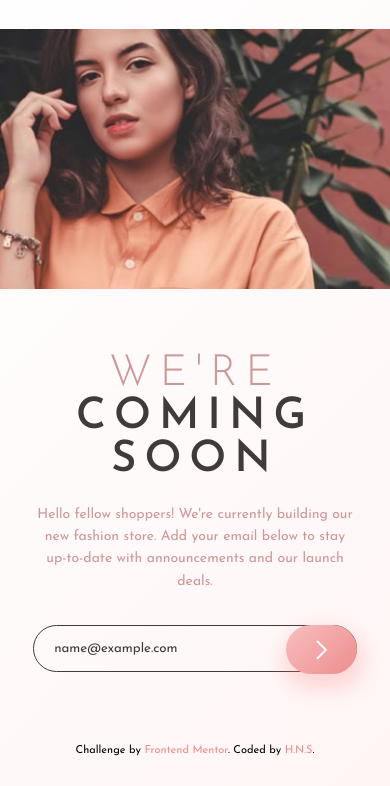
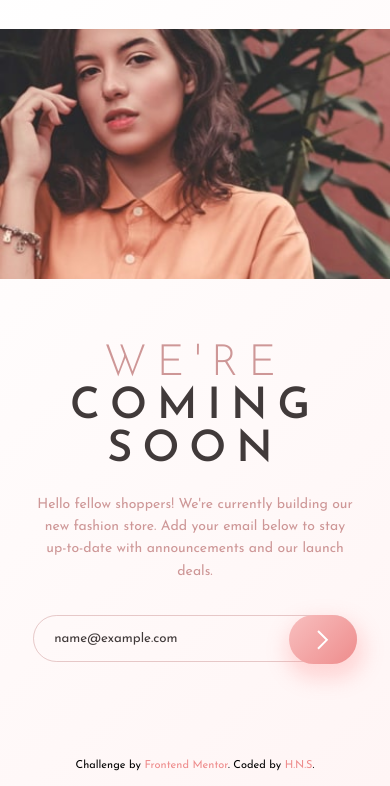
Before and after one commit to hns-dev/frontendMentor-base-apparel-coming-soon-page, a plain HTML site: page index.html in a window 390 px wide. Both pictures are taken after typing "name@example.com" into the empty fields and a click on the button 321 px from the left and 707 px from the top of the page. Shown: the part 58-844 px from the top of the page. Drawn offline with Linux system fonts and the light colour scheme.

Commit message:
Fixed form validation styles.

```diff
--- a/CSS/style.scss
+++ b/CSS/style.scss
@@ -43,10 +43,11 @@ body {
 
 .container {
   width: 83%;
-  max-width: 950px;
+  max-width: 1100px;
   margin: 0 auto;
 }
 
+// Header
 header {
   padding: 2em 0;
   display: flex;
@@ -66,26 +67,24 @@ header {
   }
 }
 
+// Hero section
 .hero-section {
   .hero-img {
-    img {
     width: 100%;
-      height: 100%;
-      object-fit: cover;
+    height: 250px;
+    background: url("../images/hero-mobile.jpg") no-repeat center/cover;
   }
-  }
+
   .hero-text {
     padding: 4em 0;
-    // text-align: center;
+    text-align: center;
 
     h1 {
       font-size: 2.7em;
-      //   font-weight: 300;
       line-height: 1;
       text-transform: uppercase;
-      letter-spacing: 8px;
+      letter-spacing: 10px;
       color: $dark-grayish-red;
-      text-align: center;
 
       span {
         font-weight: 300;
@@ -97,16 +96,19 @@ header {
       margin: 1.5em 0;
       font-size: 14px;
       color: $desaturated-red;
-      text-align: center;
     }
 
     form {
       margin-top: 2em;
+      text-align: left;
+
+      .form-control {
         position: relative;
 
         input[type="email"] {
           width: 100%;
           padding: 1.2em 1.5em;
+          border: none;
           border: 1px solid $try;
           border-radius: 55px;
           outline: none;
@@ -123,24 +125,6 @@ header {
           opacity: 0.5;
         }
 
-      input:valid,
-      input:focus,
-      input:active {
-        border: 1px solid $try;
-      }
-
-      input:invalid {
-        border: 2px solid $soft-red;
-      }
-
-      // input:required {
-      //   border: 0.1px solid $try;
-      // }
-
-      // input:required:invalid {
-      //   border: 2px solid $soft-red;
-      // }
-
         input:-webkit-autofill,
         input:-webkit-autofill:hover,
         input:-webkit-autofill:focus,
@@ -156,11 +140,8 @@ header {
           transition: background-color 5000s ease-in-out 0s;
         }
 
-      .error {
-        color: $soft-red;
-        text-align: left;
-        font-size: 13px;
-        padding-left: 1.5em;
+        input.error-border {
+          border: 2px solid $soft-red;
         }
 
         .error-icon {
@@ -176,29 +157,41 @@ header {
           top: 0;
           right: 0;
           border-radius: 55px;
-        padding: 1.1em 2.2em;
+          padding: 1.1em 2.1em;
           outline: none;
           border: none;
-        background: linear-gradient(135deg, hsl(0, 80%, 86%), hsl(0, 74%, 74%));
+          background: linear-gradient(
+            135deg,
+            hsl(0, 80%, 86%),
+            hsl(0, 74%, 74%)
+          );
           box-shadow: 2px 10px 20px 5px rgba(283, 140, 140, 0.3);
-        transition: background 5000s ease-in-out 0s;
+          transition: all 5000s ease-in-out 0s;
         }
 
         button:hover {
-        background: $col3;
+          background-color: $col3;
+        }
+      }
+
+      .error {
+        color: $soft-red;
+        text-align: left;
+        font-size: 12px;
+        padding-left: 1.5em;
       }
     }
   }
-}
-
-.hero-desktop {
-  display: none;
 }
 
 .attribution {
   font-size: 11px;
   text-align: center;
   columns: $desaturated-red;
+
+  // width: 100%;
+  // position: absolute;
+  // bottom: 0;
 }
 .attribution a {
   color: hsl(0, 74%, 74%);
@@ -219,32 +212,6 @@ header {
     }
   }
 }
-
-// @media (min-width: 850px) {
-//   .container {
-//     width: 60%;
-//   }
-
-//   .hero-section {
-//     .hero-img {
-//       max-height: 380px;
-//       overflow: hidden;
-
-//       img {
-//         max-width: 100%;
-//         height: auto;
-//         object-fit: contain;
-//         object-position: bottom;
-//       }
-//     }
-
-//     .hero-text {
-//       h1 {
-//         font-size: 3.5em;
-//       }
-//     }
-//   }
-// }
 
 @media (min-width: 970px) {
   body {
@@ -284,11 +251,7 @@ header {
     .hero-img {
       flex: 45%;
       height: 100%;
-      img {
-        max-width: 100%;
-        // height: 100%;
-        object-fit: 100%;
-      }
+      background: url("../images/hero-desktop.jpg") no-repeat center/cover;
     }
 
     .hero-text {
@@ -319,14 +282,6 @@ header {
     }
   }
 
-  .hero-mobile {
-    display: none;
-  }
-
-  .hero-desktop {
-    display: block;
-  }
-
   .attribution {
     width: 55%;
     position: absolute;
--- a/JS/main.js
+++ b/JS/main.js
@@ -1,7 +1,7 @@
 const form  = document.getElementsByTagName('form')[0];
 
 const email = document.getElementById('mail');
-const emailError = document.querySelector('#mail + span.error');
+const emailError = document.querySelector('span.error');
 const emailErrorIcon = document.querySelector('.error-icon');
 
 email.addEventListener('input', function (event) {
@@ -14,11 +14,12 @@ email.addEventListener('input', function (event) {
     emailError.textContent = ''; // Reset the content of the message
     emailError.className = 'error'; // Reset the visual state of the message
     emailErrorIcon.style.display = 'none';
-    email.style.borderColor = 'initial';
-  } else {
-    // If there is still an error, show the correct error
-    showError();
+    email.className = '';
   }
+  // else {
+  //   // If there is still an error, show the correct error
+  //   showError();
+  // }
 });
 
 form.addEventListener('submit', function (event) {
@@ -39,12 +40,14 @@ function showError() {
     // display the following error message.
     emailError.textContent = 'You need to enter an e-mail address.';
     emailErrorIcon.style.display = 'block';
+    email.className = 'error-border';
     // email.style.border = '2px solid $soft-red';
   } else if(email.validity.typeMismatch) {
     // If the field doesn't contain an email address
     // display the following error message.
     emailError.textContent = 'Please provide a valid email';
     emailErrorIcon.style.display = 'block';
+    email.className = 'error-border';
     // email.style.border = '2px solid $soft-red';
   }
 }
--- a/index.html
+++ b/index.html
@@ -21,8 +21,8 @@
   <section class="hero-section">
     <!-- Hero image -->
     <div class="hero-img">
-      <img src="images/hero-mobile.jpg" alt="" class="hero-mobile">
-      <img src="images/hero-desktop.jpg" alt="" class="hero-desktop">
+      <!-- <img src="images/hero-mobile.jpg" alt="" class="hero-mobile">
+      <img src="images/hero-desktop.jpg" alt="" class="hero-desktop"> -->
     </div>
     <!-- Hero text -->
 
@@ -34,10 +34,12 @@
           Add your email below to stay up-to-date with announcements and our launch deals.</p>
 
         <form novalidate>
-          <input type="email" id="mail" name="mail" placeholder="Email Address" required>
+          <div class="form-control">
+            <input type="email" id="mail" name="mail" placeholder="Email Address" required>
+            <img src="images/icon-error.svg" alt="" class="error-icon">
+            <button><img src="images/icon-arrow.svg" alt=""></button>
+          </div>
           <span class="error" aria-live="polite"></span>
-          <img src="images/icon-error.svg" alt="" class="error-icon">
-          <button><img src="images/icon-arrow.svg" alt=""></button>
         </form>
       </div>
     </div>
```
Also changed, not shown: CSS/style.css, 1 other file. Lines whose indentation alone changed are shown as unchanged.
